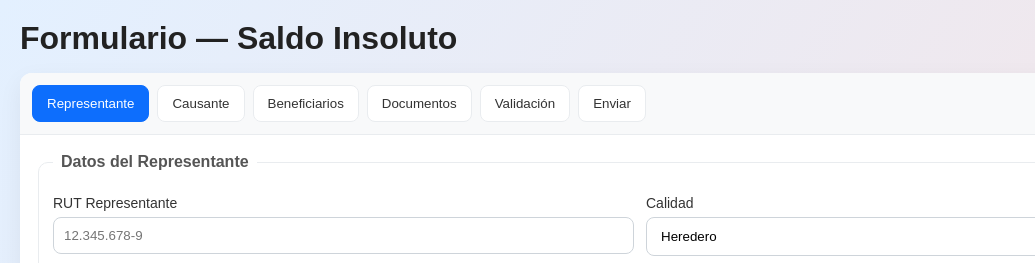
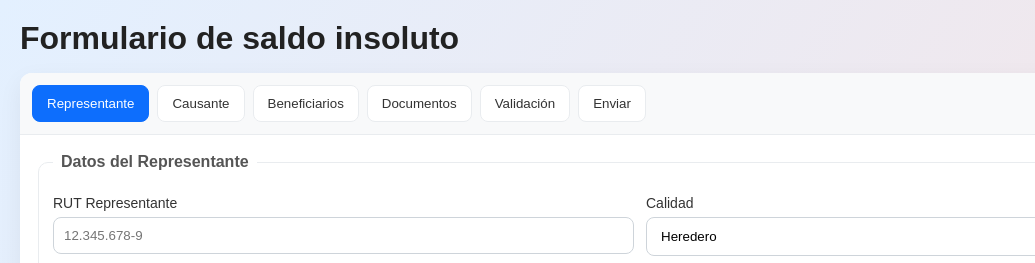
Before and after one commit to RazielAuditore/CAPSTONE_saldo_insoluto_madrid_Olivares_Venegas, a plain HTML site: page Proyecto/formularioSaldoInsoluto.html in a window 1280 px wide. Shown: the top 263 px of the page, 0-1035 px from the left. Drawn offline with Linux system fonts and the light colour scheme.

Commit message:
Update formularioSaldoInsoluto.html
otro cambio general , titulo de formulario saldo insoluto

```diff
--- a/Proyecto/formularioSaldoInsoluto.html
+++ b/Proyecto/formularioSaldoInsoluto.html
@@ -65,7 +65,7 @@
 </head>
 <body>
   <img src="img/IPS_ChileAtiende_logo.png.png" alt="IPS ChileAtiende" class="logo-ips" />
-  <h1>Formulario — Saldo Insoluto</h1>
+  <h1>Formulario de saldo insoluto  </h1>
   <div class="card">
     <!-- Tabs -->
     <div class="tabs">
```
